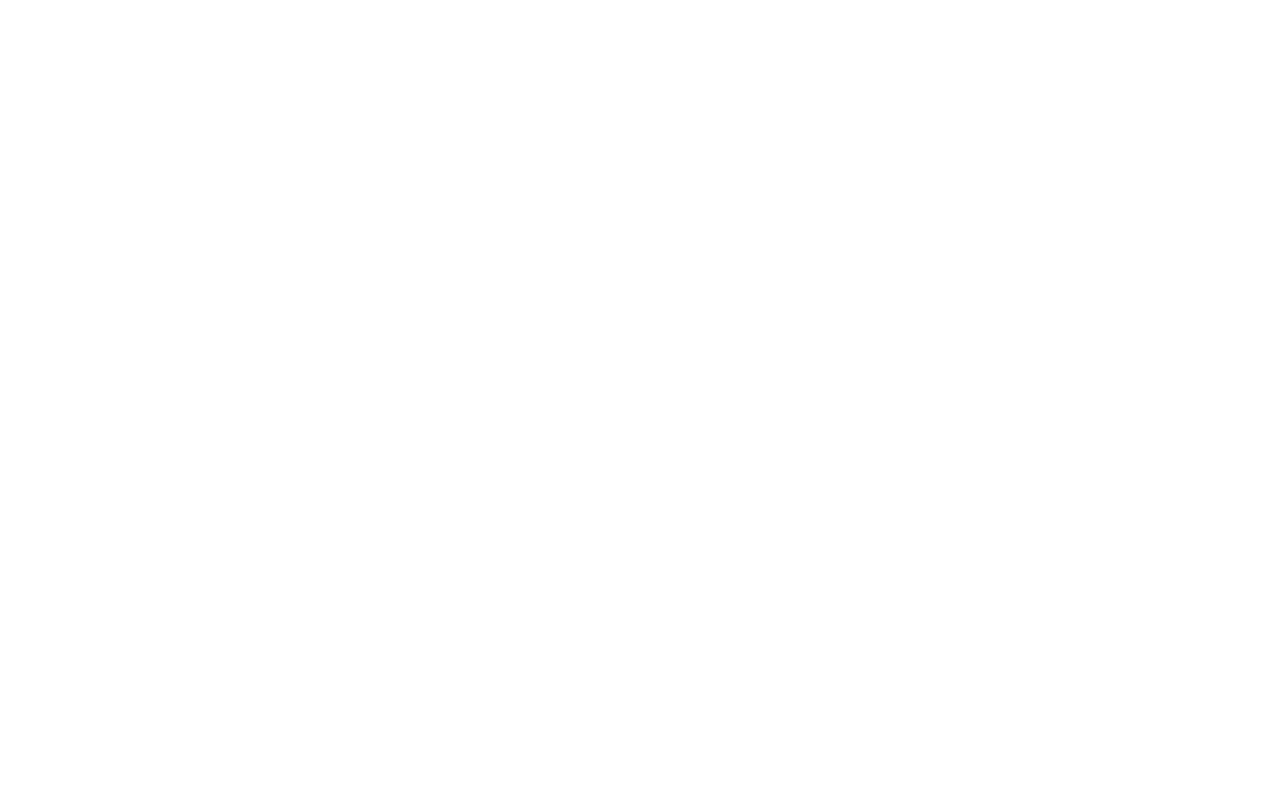
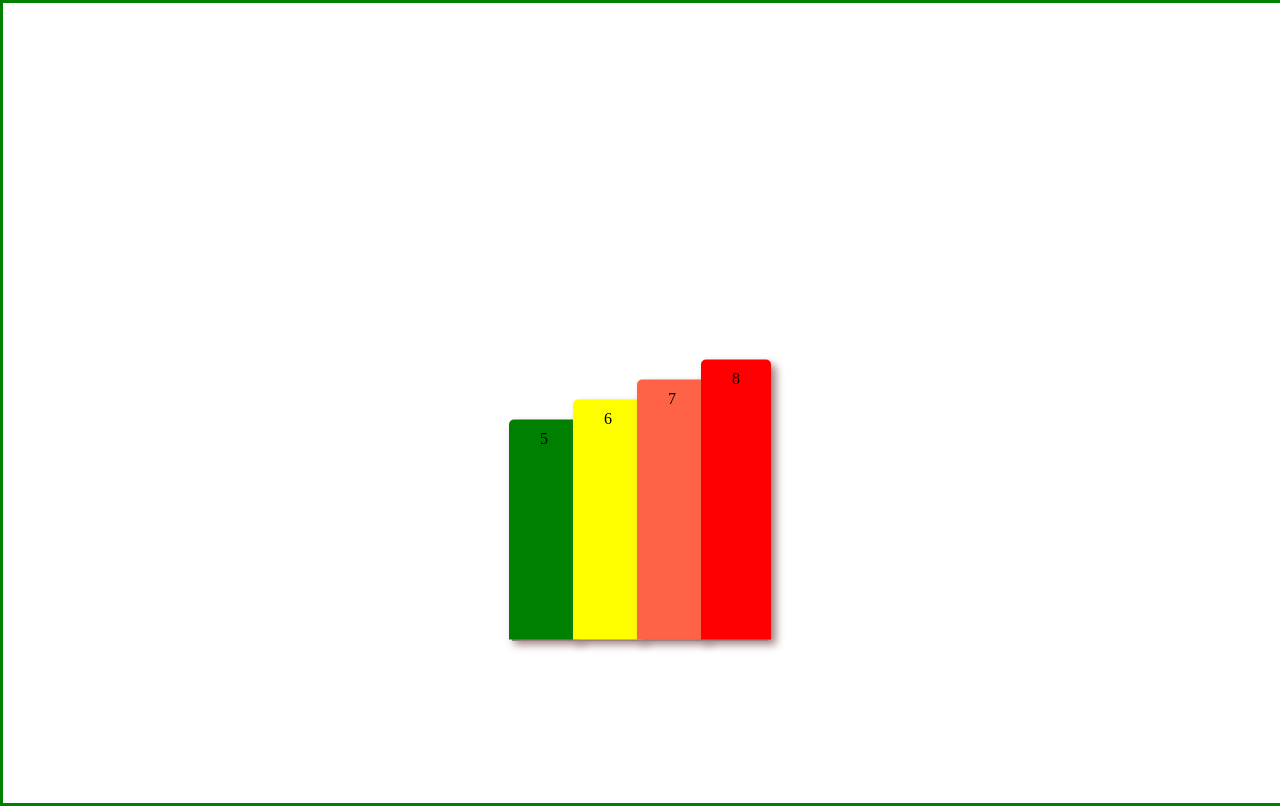
Before and after one commit to SMTamim/algo-visualizer, a plain HTML site: page index.html in a window 1280 px wide. Drawn offline with Linux system fonts and the light colour scheme.

Commit message:
Added vertical bar code in CSS and HTML

```diff
--- a/index.html
+++ b/index.html
@@ -8,6 +8,36 @@
     <link rel="stylesheet" href="style.css">
 </head>
 <body>
+    <main>
+        <div id="stage">
+            <div class="verticalBar">
+                <div class="verticalBar-1 common-style">
+                    <div class="number">
+                        5
+                    </div>
+                </div>
+            </div>
+            <div class="verticalBar">
+                <div class="verticalBar-2 common-style">
+                    <div class="number">6</div>
+                </div>
+            </div>
+            <div class="verticalBar">
+                <div class="verticalBar-3 common-style">
+                    <div class="number">
+                        7
+                    </div>
+                </div>
+            </div>
+            <div class="verticalBar">
+                <div class="verticalBar-4 common-style">
+                    <div class="number">
+                        8
+                    </div>
+                </div>
+            </div>
+        </div>
+    </main>
 
     <script src="assets/scripts/script.js"></script>
 </body>
--- a/style.css
+++ b/style.css
@@ -0,0 +1,59 @@
+:root{
+
+}
+body{
+    margin: 0; padding: 0;
+    box-sizing: border-box;
+}
+a{
+    text-decoration: none;
+}
+main{
+    width: 100%;
+    border: 3px solid green;
+    height: 100vh;
+    margin: 0 auto;
+}
+
+#stage{
+    position: absolute;
+    top: 80% ;
+    left: 50%;
+    transform: translate(-50%, -50%);
+    width: 20%;
+    display: flex;
+    border-bottom: 1px solid black;
+}
+#stage .verticalBar{
+    position: relative;
+    flex: 1;
+    text-align: center;
+}
+#stage  .verticalBar .common-style{
+    border-top-left-radius: 5px;
+    border-top-right-radius: 5px;
+    margin-right: 3px;
+    box-shadow: 5px 5px 8px #9f8181;
+    padding: 10px;
+    position: absolute;
+    width: 50px;
+    bottom:0;
+    left:50%;
+    transform: translate(-50%)
+}
+.verticalBar-1{
+    background-color: green;
+    height: 200px;
+}
+.verticalBar-2{
+    background-color: yellow;
+    height: 220px;
+}
+.verticalBar-3{
+    background-color: tomato;
+    height: 240px;
+}
+.verticalBar-4{
+    background-color: red;
+    height: 260px;
+}
```
